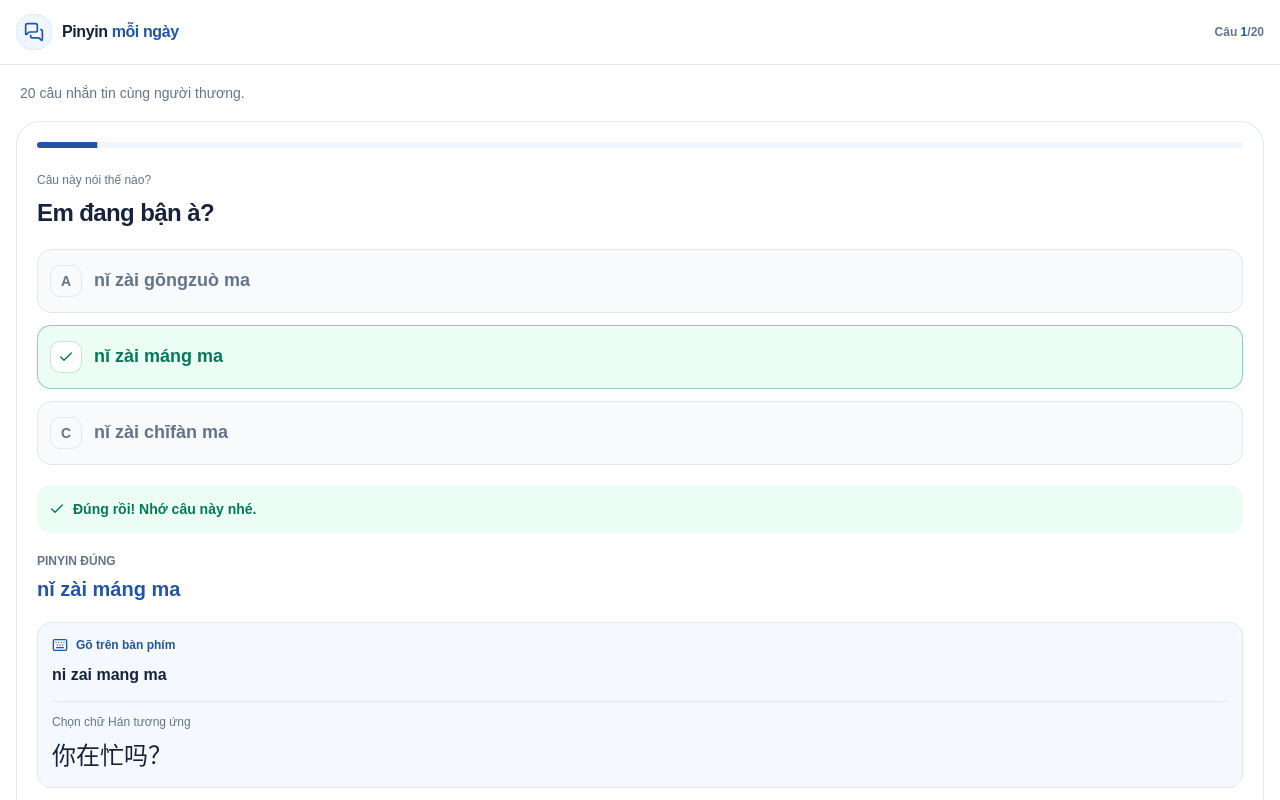
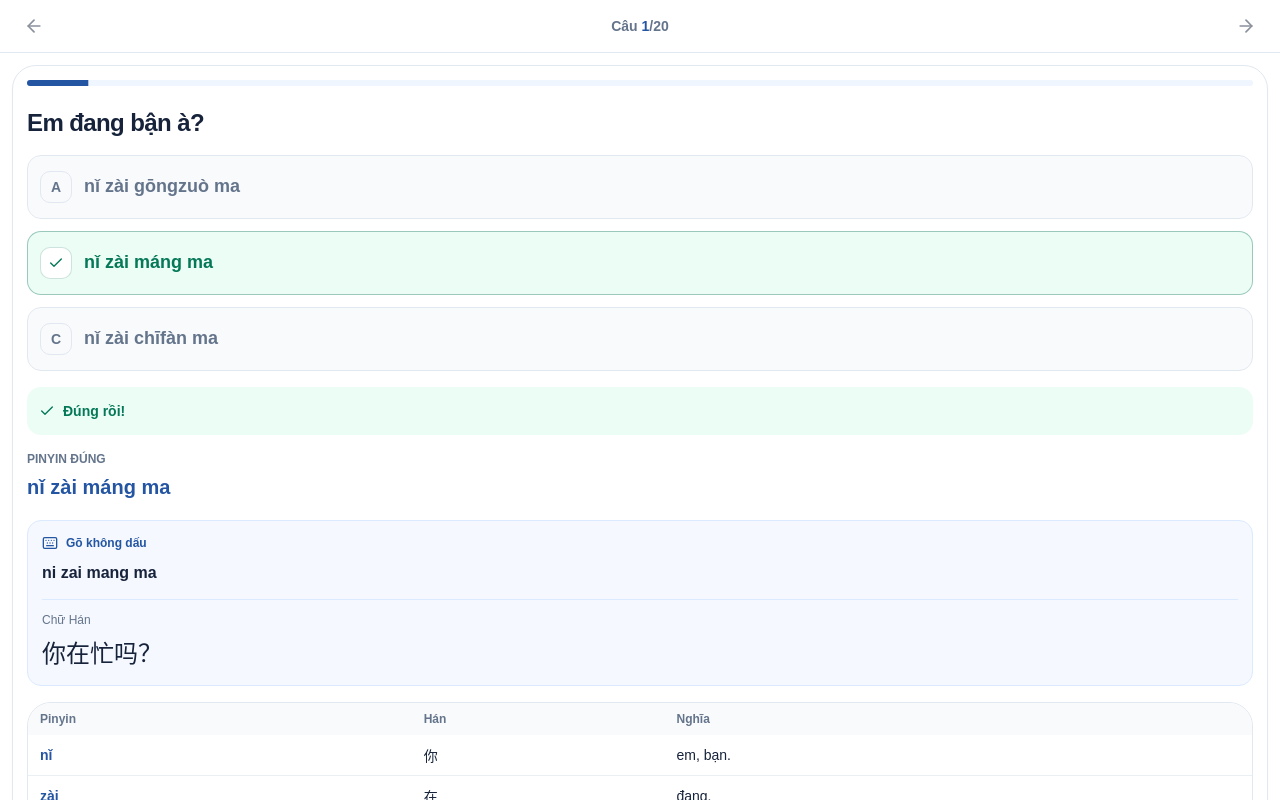
Before and after one commit to VietPam/chinese-learning, a Next.js app: page /design-preview in a window 1280 px wide. Both pictures are taken after a click on the button "Đúng". Shown: the top 800 px of the page. Built offline with nearby package versions, Linux system fonts and the light colour scheme; a web font is replaced by a local one.

Commit message:
Compact learning screens and remove redundant copy (#6)

```diff
--- a/components/answer-feedback.tsx
+++ b/components/answer-feedback.tsx
@@ -11,10 +11,10 @@ export function AnswerFeedback({ phrase, correct, isLast = false, onContinue }:
   phrase: Phrase; correct: boolean; isLast?: boolean; onContinue?: () => void;
 }) {
   return (
-    <div className="space-y-5" data-testid="answer-feedback">
+    <div className="space-y-4" data-testid="answer-feedback">
       <div className={cn("flex items-start gap-2 rounded-[14px] p-3 text-sm leading-6 font-semibold", correct ? "bg-success-soft text-success" : "bg-error-soft text-destructive")}>
         {correct ? <Check className="mt-1 size-4 shrink-0" aria-hidden="true" /> : <Lightbulb className="mt-1 size-4 shrink-0" aria-hidden="true" />}
-        <p>{correct ? "Đúng rồi! Nhớ câu này nhé." : "Chưa đúng — xem câu đúng nhé."}</p>
+        <p>{correct ? "Đúng rồi!" : "Chưa đúng."}</p>
       </div>
       <section className="space-y-4" aria-label="Câu đúng và cách gõ">
         <div>
@@ -22,10 +22,10 @@ export function AnswerFeedback({ phrase, correct, isLast = false, onContinue }:
           <p className="break-words text-xl leading-relaxed font-bold text-primary" lang="zh-Latn">{phrase.pinyin}</p>
         </div>
         <div className="rounded-[14px] border border-blue-100 bg-secondary/60 p-3.5">
-          <p className="mb-2 flex items-center gap-2 text-xs font-semibold text-primary"><Keyboard className="size-4" aria-hidden="true" />Gõ trên bàn phím</p>
+          <p className="mb-2 flex items-center gap-2 text-xs font-semibold text-primary"><Keyboard className="size-4" aria-hidden="true" />Gõ không dấu</p>
           <p className="break-words text-base leading-7 font-semibold" lang="zh-Latn">{phrase.keyboardInput}</p>
           <Separator className="my-3 bg-blue-100" />
-          <p className="mb-1 text-xs text-muted-foreground">Chọn chữ Hán tương ứng</p>
+          <p className="mb-1 text-xs text-muted-foreground">Chữ Hán</p>
           <p lang="zh-Hans" className="hanzi break-words text-2xl leading-relaxed">{phrase.hanzi}</p>
         </div>
       </section>
--- a/components/design-preview.tsx
+++ b/components/design-preview.tsx
@@ -24,10 +24,7 @@ export function DesignPreview() {
   return (
     <>
       <LearningHeader questionNumber={scenario === "complete" ? 20 : scenario.startsWith("long") ? 11 : 1} total={20} />
-      <main className="safe-bottom space-y-4 px-[16px] pt-4">
-        <div className="px-1">
-          <p className="text-sm leading-6 text-muted-foreground">20 câu nhắn tin cùng người thương.</p>
-        </div>
+      <main className="safe-bottom space-y-3 px-3 pt-3">
         {scenario === "complete" ? <SessionComplete total={20} onRestart={() => change("question")} /> :
           <QuestionCard phrase={phrase} options={options} questionNumber={scenario.startsWith("long") ? 11 : 1} total={20} selectedAnswerId={selected} onAnswer={setSelectedId} onContinue={() => change("complete")} />}
         <aside aria-label="Công cụ xem trước thiết kế" className="rounded-2xl border border-dashed bg-white p-3">
--- a/components/learning-header.tsx
+++ b/components/learning-header.tsx
@@ -1,19 +1,18 @@
-import { MessagesSquare } from "lucide-react";
+import { ArrowLeft, ArrowRight } from "lucide-react";
+import { Button } from "@/components/ui/button";
 
-export function LearningHeader({ questionNumber, total }: { questionNumber: number; total: number }) {
-  return (
-    <header className="sticky top-0 z-10 border-b bg-white/95 px-4 pt-[env(safe-area-inset-top)] backdrop-blur-sm">
-      <div className="flex min-h-16 items-center justify-between gap-x-3 gap-y-2 flex-wrap py-3">
-        <div className="flex items-center gap-2.5">
-          <span className="flex size-[36px] shrink-0 items-center justify-center rounded-xl border border-blue-100 bg-secondary text-primary">
-            <MessagesSquare className="size-5" aria-hidden="true" />
-          </span>
-          <span className="text-base font-bold tracking-tight">Pinyin <span className="text-primary">mỗi ngày</span></span>
-        </div>
-        <p className="ml-auto shrink-0 text-xs font-semibold tabular-nums text-muted-foreground">
-          Câu <span className="text-primary">{questionNumber}</span>/{total}
-        </p>
-      </div>
-    </header>
-  );
+export function LearningHeader({ questionNumber, total, onPrevious, onNext, complete = false }: {
+  questionNumber: number; total: number; onPrevious?: () => void; onNext?: () => void; complete?: boolean;
+}) {
+  return <header className="sticky top-0 z-10 border-b bg-white/95 px-3 pt-[env(safe-area-inset-top)] backdrop-blur-sm">
+    <div className="flex min-h-[52px] items-center justify-between gap-2 py-1">
+      <Button variant="ghost" size="icon" aria-label="Câu trước" className="size-[44px] shrink-0 rounded-xl" disabled={complete || questionNumber === 1 || !onPrevious} onClick={onPrevious}>
+        <ArrowLeft className="size-5" aria-hidden="true" />
+      </Button>
+      <p className="text-sm font-semibold tabular-nums text-muted-foreground">Câu <span className="text-primary">{questionNumber}</span>/{total}</p>
+      <Button variant="ghost" size="icon" aria-label="Câu tiếp theo" className="size-[44px] shrink-0 rounded-xl" disabled={complete || questionNumber === total || !onNext} onClick={onNext}>
+        <ArrowRight className="size-5" aria-hidden="true" />
+      </Button>
+    </div>
+  </header>;
 }
--- a/components/pinyin-quiz.tsx
+++ b/components/pinyin-quiz.tsx
@@ -9,7 +9,7 @@ import { QuestionCard } from "@/components/question-card";
 import { SessionComplete } from "@/components/session-complete";
 import { StudyCard } from "@/components/study-card";
 import { TypingCard } from "@/components/typing-card";
-import { LearningNavigation, SentenceNavigation, type LearningMode } from "@/components/learning-navigation";
+import { LearningNavigation, type LearningMode } from "@/components/learning-navigation";
 import { Button } from "@/components/ui/button";
 
 const phraseById = new Map(phrases.map(phrase => [phrase.id, phrase]));
@@ -51,19 +51,17 @@ export function PinyinQuiz({ initialSession }: { initialSession: QuizState }) {
     dispatch({ type: "RESET", session: createQuizSession(crypto.randomUUID()) });
   }
   return <>
-    <LearningHeader questionNumber={mode === "quiz" && state.isComplete ? phrases.length : index + 1} total={phrases.length} />
-    <main className="learning-main space-y-4 px-4 pt-4">
-      <p className="px-1 text-sm leading-6 text-muted-foreground">{mode === "learn" ? "Đọc câu, làm quen từng từ." : mode === "typing" ? "Nhìn Pinyin, tập chọn đúng chữ Hán." : "20 câu nhắn tin cùng người thương."}</p>
+    <LearningHeader questionNumber={mode === "quiz" && state.isComplete ? phrases.length : index + 1} total={phrases.length} onPrevious={() => move(-1)} onNext={() => move(1)} complete={mode === "quiz" && state.isComplete} />
+    <main className="learning-main space-y-3 px-3 pt-3">
       <div ref={contentRef} className="space-y-4">
         {mode === "quiz" ? state.isComplete ? <SessionComplete total={phrases.length} onRestart={restart} /> :
           <QuestionCard phrase={question} options={state.optionIdsByQuestion[index].map(id => phraseById.get(id)!)} questionNumber={mode === "quiz" && state.isComplete ? phrases.length : index + 1} total={phrases.length}
             selectedAnswerId={state.selectedAnswerId} answeredCount={progress.answered} onAnswer={answerId => dispatch({ type: "ANSWER", ...context, answerId })} /> :
           mode === "learn" ? <StudyCard phrase={question} /> :
             <TypingCard key={question.id} phrase={question} attempt={attempts[question.id] ?? emptyAttempt} onChange={attempt => setAttempts(previous => ({ ...previous, [question.id]: attempt }))} />}
-        {!(mode === "quiz" && state.isComplete) && <SentenceNavigation index={index} total={phrases.length} onPrevious={() => move(-1)} onNext={() => move(1)} />}
         {mode === "quiz" && !state.isComplete && (index === phrases.length - 1 || missing === 0) &&
           <section aria-label="Kết thúc lượt quiz" className="space-y-3 rounded-2xl border bg-white p-4">
-            <p className="text-sm leading-6 text-muted-foreground">{missing ? `Còn ${missing} câu chưa trả lời. Quay lại để hoàn thành lượt học nhé.` : "Bạn đã trả lời đủ 20 câu."}</p>
+            <p className="text-sm leading-6 text-muted-foreground">{missing ? `Còn ${missing} câu chưa trả lời.` : "Bạn đã trả lời đủ 20 câu."}</p>
             <Button className="h-auto min-h-12 w-full whitespace-normal py-3" onClick={finishOrReview}>{missing ? "Làm câu còn thiếu" : "Hoàn thành"}</Button>
           </section>}
       </div>
--- a/components/question-card.tsx
+++ b/components/question-card.tsx
@@ -13,10 +13,9 @@ export function QuestionCard({ phrase, options, questionNumber, total, selectedA
   const answered = selectedAnswerId !== null;
   const count = answeredCount ?? questionNumber - 1 + Number(answered);
   return (
-    <Card className="gap-5 rounded-3xl border p-[20px] shadow-[0_1px_2px_rgba(36,85,163,0.03)] ring-0">
+    <Card className="gap-4 rounded-2xl border p-[14px] shadow-[0_1px_2px_rgba(36,85,163,0.03)] ring-0">
       <Progress value={count * 100 / total} aria-label="Tiến độ lượt học" getValueLabel={() => `${count}/${total} câu đã trả lời`} className="h-1.5 bg-secondary" />
       <div className="space-y-2 pt-1">
-        <p className="text-xs font-medium text-muted-foreground">Câu này nói thế nào?</p>
         <h1 id="question-title" tabIndex={-1} className="scroll-mt-24 text-2xl leading-snug font-bold tracking-tight outline-none">{phrase.vietnamese}</h1>
       </div>
       <p role="status" aria-live="polite" aria-atomic="true" className="sr-only">
@@ -28,8 +27,7 @@ export function QuestionCard({ phrase, options, questionNumber, total, selectedA
           return <AnswerOption key={option.id} label={String.fromCharCode(65 + index)} pinyin={option.pinyin} status={status} disabled={answered || !onAnswer} onSelect={() => onAnswer?.(option.id)} />;
         })}
       </div>
-      {answered ? <AnswerFeedback phrase={phrase} correct={selectedAnswerId === phrase.id} isLast={questionNumber === total} onContinue={onContinue} /> :
-        <p className="text-center text-xs leading-5 text-muted-foreground">Chọn một đáp án để xem nghĩa từng từ.</p>}
+      {answered ? <AnswerFeedback phrase={phrase} correct={selectedAnswerId === phrase.id} isLast={questionNumber === total} onContinue={onContinue} /> : null}
     </Card>
   );
 }
--- a/components/typing-card.tsx
+++ b/components/typing-card.tsx
@@ -17,14 +17,13 @@ export function TypingCard({ phrase, attempt, onChange }: { phrase: Phrase; atte
     onChange({ text, result });
     if (result !== "empty") input.current?.blur();
   }
-  return <Card className="gap-5 rounded-3xl border p-5 ring-0 shadow-none">
+  return <Card className="gap-4 rounded-2xl border p-[14px] ring-0 shadow-none">
     <div className="space-y-2">
-      <p className="text-xs font-semibold text-muted-foreground">Gõ cả câu bằng chữ Hán</p>
       <h1 tabIndex={-1} className="scroll-mt-24 text-2xl leading-snug font-bold outline-none">{phrase.vietnamese}</h1>
     </div>
-    <div className="space-y-2 rounded-2xl border border-amber-100 bg-amber-50/60 p-4">
+    <div className="space-y-1 rounded-xl bg-amber-50/60 p-3">
       <p lang="zh-Latn" className="break-words text-xl leading-relaxed font-bold text-primary">{phrase.pinyin}</p>
-      <p className="text-xs leading-6 text-muted-foreground">Gõ không dấu: <span lang="zh-Latn" className="font-semibold text-foreground">{phrase.keyboardInput}</span></p>
+      <p className="text-xs leading-6 text-muted-foreground">Gõ: <span lang="zh-Latn" className="font-semibold text-foreground">{phrase.keyboardInput}</span></p>
     </div>
     <form onSubmit={event => { event.preventDefault(); submit(); }} className="space-y-3">
       <label htmlFor="hanzi-input" className="block text-sm font-bold">Nhập chữ Hán</label>
@@ -42,11 +41,11 @@ export function TypingCard({ phrase, attempt, onChange }: { phrase: Phrase; atte
           event.preventDefault(); submit();
         }}
         className="hanzi min-h-14 w-full min-w-0 rounded-2xl border bg-white px-4 py-3 text-xl outline-none focus:border-primary focus:ring-2 focus:ring-primary/20" />
-      <p id="typing-help" className="text-xs leading-5 text-muted-foreground">Chọn chữ Hán trên bàn phím tiếng Trung, rồi nhấn Enter (Xong) để kiểm tra. Có thể bỏ dấu câu.</p>
+      <p id="typing-help" className="text-xs leading-5 text-muted-foreground">Chọn chữ Hán rồi nhấn Enter / Xong.</p>
     </form>
     <div id="typing-result" role="status" aria-live="polite" aria-atomic="true">
       {attempt.result && <div className={`space-y-2 rounded-2xl p-4 ${attempt.result === "correct" ? "bg-success-soft text-success" : "bg-error-soft text-destructive"}`}>
-        <p className="text-sm leading-6 font-bold">{attempt.result === "correct" ? "Đúng rồi! Nhìn lại mặt chữ nhé." : attempt.result === "empty" ? "Nhập chữ Hán trước khi kiểm tra nhé." : "Chưa đúng. Sửa lại và thử tiếp nhé."}</p>
+        <p className="text-sm leading-6 font-bold">{attempt.result === "correct" ? "Đúng rồi!" : attempt.result === "empty" ? "Nhập chữ Hán trước khi kiểm tra." : "Chưa đúng. Sửa và thử lại."}</p>
         {attempt.result !== "empty" && <><p className="text-xs">Câu đúng</p><p lang="zh-Hans" className="hanzi break-words text-2xl leading-relaxed">{phrase.hanzi}</p></>}
       </div>}
     </div>
--- a/components/word-meaning-list.tsx
+++ b/components/word-meaning-list.tsx
@@ -1,20 +1,20 @@
 import type { Phrase } from "@/lib/types";
 
 export function WordMeaningList({ words }: { words: Phrase["words"] }) {
-  return (
-    <section aria-labelledby="word-meanings-title">
-      <h3 id="word-meanings-title" className="mb-3 text-sm font-bold">Từng từ, dễ nhớ hơn</h3>
-      <dl className="divide-y divide-border/70 rounded-[14px] border bg-muted/60 px-3">
-        {words.map((word, index) => (
-          <div key={`${word.hanzi}-${index}`} className="grid grid-cols-[minmax(0,0.9fr)_minmax(0,1.1fr)] gap-3 py-3">
-            <dt className="min-w-0 break-words text-sm leading-6 font-bold text-primary">
-              <span lang="zh-Latn">{word.pinyin}</span>
-              <span className="hanzi ml-2 font-normal text-muted-foreground" lang="zh-Hans">{word.hanzi}</span>
-            </dt>
-            <dd className="min-w-0 break-words text-sm leading-6">{word.meaning}</dd>
-          </div>
-        ))}
-      </dl>
-    </section>
-  );
+  return <section aria-label="Từ vựng" className="overflow-hidden rounded-2xl border bg-white">
+    <table className="w-full table-fixed text-left text-sm leading-6">
+      <caption className="sr-only">Từ vựng trong câu</caption>
+      <colgroup><col className="w-[32%]" /><col className="w-[20%]" /><col className="w-[48%]" /></colgroup>
+      <thead className="bg-muted text-xs text-muted-foreground">
+        <tr><th scope="col" className="px-3 py-2 font-semibold">Pinyin</th><th scope="col" className="px-1 py-2 font-semibold">Hán</th><th scope="col" className="px-3 py-2 font-semibold">Nghĩa</th></tr>
+      </thead>
+      <tbody className="divide-y divide-border/70">
+        {words.map((word, index) => <tr key={`${word.hanzi}-${index}`}>
+          <th scope="row" lang="zh-Latn" className="break-words px-3 py-2 align-top font-bold text-primary">{word.pinyin}</th>
+          <td lang="zh-Hans" className="hanzi break-words px-1 py-2 align-top">{word.hanzi}</td>
+          <td className="break-words px-3 py-2 align-top">{word.meaning}</td>
+        </tr>)}
+      </tbody>
+    </table>
+  </section>;
 }
```
Also changed, not shown: components/learning-navigation.tsx (+0 -9 lines), components/session-complete.tsx (+2 -8 lines), components/study-card.tsx (+5 -9 lines), 4 other files (tests, documents, lock files or other folders).
